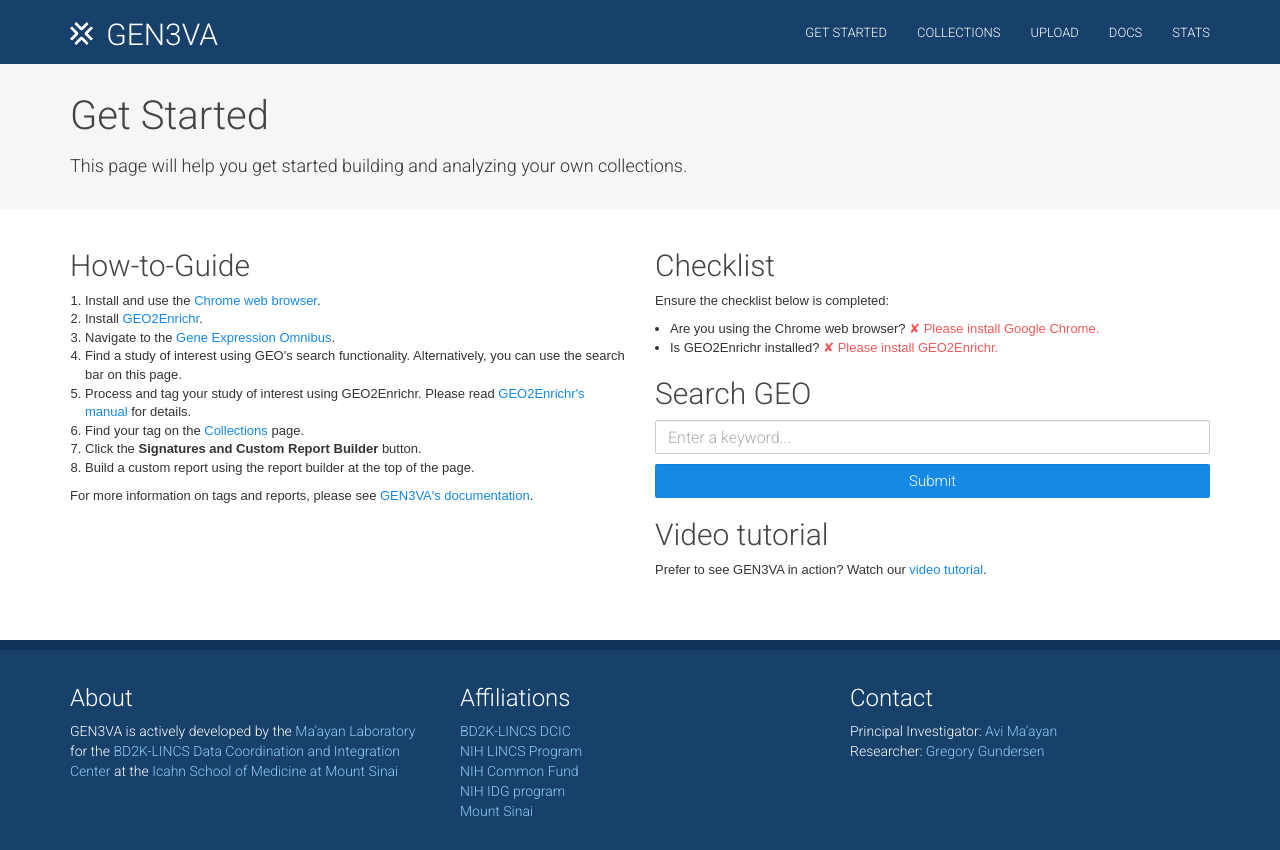
After one commit to MaayanLab/gen3va, a Python web app: template gen3va/templates/pages/get-started.html in a window 1280 px wide. The commit adds this page. Run offline with Jinja, Linux system fonts and the light colour scheme; the template is opened without the code that fills it, so the values that code supplies are empty; style sheets or scripts are compiled from the project's sources; some libraries are stand-ins or nearby versions.

Commit message:
Get Started page. More clear links to Custom Report Builder.

```diff
--- a/gen3va/endpoints/pages/menu_pages.py
+++ b/gen3va/endpoints/pages/menu_pages.py
@@ -45,6 +45,12 @@
                            menu_item='collections')
 
 
+@menu_pages.route('/get-started', methods=['GET'])
+def get_started():
+    return render_template('pages/get-started.html',
+                           menu_item='get-started')
+
+
 @menu_pages.route('/upload/<string:type_>', methods=['GET'])
 def upload(type_):
     if type_ == 'combined':
--- /dev/null
+++ b/gen3va/static/js/get-started.js
@@ -0,0 +1,68 @@
+$(function() {
+
+    (function watchGEOForm() {
+        $('form').submit(function(evt) {
+            evt.preventDefault();
+            var keyword = $('#search-box').val();
+            window.location.href = 'http://www.ncbi.nlm.nih.gov/gds/?term=' + keyword;
+        });
+    })();
+
+    function isChromeBrowser() {
+        var isChromium = window.chrome,
+            winNav = window.navigator,
+            vendorName = winNav.vendor,
+            isOpera = winNav.userAgent.indexOf("OPR") > -1,
+            isIEedge = winNav.userAgent.indexOf("Edge") > -1,
+            isIOSChrome = winNav.userAgent.match("CriOS"),
+            isChrome;
+
+        if (isIOSChrome) {
+            isChrome = true;
+        } else if (
+            isChromium !== null && isChromium !== undefined &&
+            vendorName === "Google Inc." &&
+            !isOpera &&
+            !isIEedge) {
+
+            isChrome = true;
+        } else {
+            isChrome = false;
+        }
+
+        return isChrome;
+    }
+
+    function isExtensionInstalled(cb) {
+        setTimeout(function() {
+            var extensionInstalled = false;
+            if ($('#geo2enrichr-extension-installed-div').length) {
+                extensionInstalled = true;
+            }
+            cb(extensionInstalled);
+        }, 500);
+    }
+
+    function setChecklistItemStatus(itemChecked, cssSelector, message) {
+        var $el = $(cssSelector);
+        if (itemChecked) {
+            $el.html('<span class="pass">&#10003;</span>');
+        } else {
+            $el.html('<span class="fail">&#x2718; ' + message + '</span>');
+        }
+    }
+
+    setChecklistItemStatus(
+        isChromeBrowser(),
+        '#is-chrome-browser span',
+        'Please install <a href="https://www.google.com/chrome/" target="_blank">Google Chrome</a>.'
+    );
+
+    isExtensionInstalled(function(extensionInstalled) {
+        setChecklistItemStatus(
+            extensionInstalled,
+            '#geo2enrichr-is-installed span',
+            'Please install <a href="https://chrome.google.com/webstore/detail/geo2enrichr/pcbdeobileclecleblcnadplfcicfjlp" target="_blank">GEO2Enrichr</a>.'
+        );
+    });
+});
--- a/gen3va/static/style/pages.css
+++ b/gen3va/static/style/pages.css
@@ -385,3 +385,33 @@
   font-size: 20px;
   font-weight: 100;
 }
+#get-started-page ul,
+#get-started-page ol {
+  padding-left: 15px;
+}
+#get-started-page .pass {
+  color: #7FB800;
+}
+#get-started-page .fail {
+  color: #F15A5A;
+}
+#get-started-page .fail a,
+#get-started-page .fail a:link,
+#get-started-page .fail a:visited {
+  color: #F15A5A;
+}
+#get-started-page .fail a:hover,
+#get-started-page .fail a:link:hover,
+#get-started-page .fail a:visited:hover,
+#get-started-page .fail a:focus,
+#get-started-page .fail a:link:focus,
+#get-started-page .fail a:visited:focus,
+#get-started-page .fail a:active,
+#get-started-page .fail a:link:active,
+#get-started-page .fail a:visited:active {
+  color: #F15A5A;
+  text-decoration: underline;
+}
+#get-started-page #search-box {
+  margin-bottom: 10px;
+}
--- a/gen3va/static/style/pages.less
+++ b/gen3va/static/style/pages.less
@@ -480,3 +480,30 @@
     font-weight: 100;
   }
 }
+
+#get-started-page {
+  ul,
+  ol {
+    padding-left: 15px;
+  }
+  .pass {
+    color: @color-green;
+  }
+  .fail {
+    color: @color-red;
+    a,
+    a:link,
+    a:visited {
+      color: @color-red;
+      &:hover,
+      &:focus,
+      &:active {
+        color: @color-red;
+        text-decoration: underline;
+      }
+    }
+  }
+  #search-box {
+    margin-bottom: 10px;
+  }
+}
--- a/gen3va/templates/pages/documentation.html
+++ b/gen3va/templates/pages/documentation.html
@@ -14,7 +14,7 @@
             <div id='documentation-nav' class='container'>
                 <h1>Documentation</h1>
                 <ol>
-                    <li><a href='documentation#getting-started'>Getting Started</a></li>
+                    <li><a href='documentation#overview'>Overview</a></li>
                     <li><a href='documentation#understanding-reports'>Understanding Reports</a></li>
                     <li><a href='documentation#methods'>Methods</a></li>
                     <li><a href='documentation#api'>API</a></li>
@@ -24,7 +24,7 @@
 
         <div id='sections' class='container'>
             <div>
-                <h2 id='getting-started'>Getting Started</h2>
+                <h2 id='overview'>Overview</h2>
                 <div class='section'>
                     <p>To get started with GEN3VA, you first need to create a collection of tagged gene expression signatures
                         from GEO using <a href='http://amp.pharm.mssm.edu/g2e/' target='_blank'>GEO2Enrichr</a>. GEO2Enrichr is
--- /dev/null
+++ b/gen3va/templates/pages/get-started.html
@@ -0,0 +1,70 @@
+{% extends 'wrapper.html' %}
+
+{% block title %}Get Started{% endblock %}
+
+{% block body %}
+
+    <script src="static/js/get-started.js"></script>
+
+    <div class='page' id='get-started-page'>
+
+        <div class='ribbon'>
+            <div class='container'>
+                <h1>Get Started</h1>
+                <div id="instructions">
+                    <p>
+                        This page will help you get started building and analyzing your own collections.
+                    </p>
+                </div>
+            </div>
+        </div>
+        <div class='container'>
+            <div class='row'>
+                <div class='col-md-6'>
+                    <h2>How-to-Guide</h2>
+                    <div>
+                        <ol>
+                            <li>Install and use the <a href="https://www.google.com/chrome/" target="_blank">Chrome web browser</a>.</li>
+                            <li>Install <a href='https://chrome.google.com/webstore/detail/geo2enrichr/pcbdeobileclecleblcnadplfcicfjlp' target='_blank'>GEO2Enrichr</a>.</li>
+                            <li>Navigate to the <a href='http://www.ncbi.nlm.nih.gov/geo/' target='_blank'>Gene Expression Omnibus</a>.</li>
+                            <li>Find a study of interest using GEO's search functionality. Alternatively, you can use the search bar on this page.</li>
+                            <li>Process and tag your study of interest using GEO2Enrichr. Please read <a href='http://amp.pharm.mssm.edu/g2e/manual' target='_blank'>GEO2Enrichr's manual</a> for details.</li>
+                            <li>Find your tag on the <a href='collections'>Collections</a> page.</li>
+                            <li>Click the <strong>Signatures and Custom Report Builder</strong> button.</li>
+                            <li>Build a custom report using the report builder at the top of the page.</li>
+                        </ol>
+                        <p>
+                            For more information on tags and reports, please see <a href='documentation' target='_blank'>GEN3VA's documentation</a>.
+                        </p>
+                    </div>
+                </div>
+                <div class='col-md-6'>
+                    <div class='section'>
+                        <h2>Checklist</h2>
+                        <p>
+                            Ensure the checklist below is completed:
+                        </p>
+                        <ul>
+                            <li id='is-chrome-browser'>Are you using the Chrome web browser? <span></span></li>
+                            <li id='geo2enrichr-is-installed'>Is GEO2Enrichr installed? <span></span></li>
+                        </ul>
+                    </div>
+                    <div class='section'>
+                        <h2>Search GEO</h2>
+                        <form>
+                            <div class='form-group'>
+                                <input id='search-box' class='form-control' placeholder='Enter a keyword...'/>
+                                <input class='form-control btn btn-primary' type='submit'/>
+                            </div>
+                        </form>
+                    </div>
+                    <div class='section'>
+                        <h2>Video tutorial</h2>
+                        <p>Prefer to see GEN3VA in action? Watch our <a href='' target='_blank'>video tutorial</a>.</p>
+                    </div>
+                </div>
+            </div>
+        </div>
+    </div>
+
+{% endblock %}
--- a/gen3va/templates/pages/report.html
+++ b/gen3va/templates/pages/report.html
@@ -74,7 +74,7 @@
                     {% set more_signatures_url = config.TAG_URL ~ '/' ~ report.id %}
                 {% endif %}
                 <a href='{{ more_signatures_url }}' class='btn btn-info' id='more-signatures-btn'>
-                    Gene Signatures ({{ report.gene_signatures|length }})
+                    Signatures ({{ report.gene_signatures|length }}) and Custom Report Builder
                 </a>
                 <div class='table-responsive'>
                     <table class='table data-table responsive'>
--- a/gen3va/templates/pages/reports-for-tag.html
+++ b/gen3va/templates/pages/reports-for-tag.html
@@ -18,7 +18,7 @@
         <div class='container'>
             <div>
                 <a href='{{ config.TAG_URL }}/{{ tag.name }}' class='btn btn-info'>
-                    All gene signatures ({{ tag.gene_signatures|length }})
+                    Signatures and Custom Report Builder
                 </a>
             </div>
 
--- a/gen3va/templates/pages/tag.html
+++ b/gen3va/templates/pages/tag.html
@@ -22,7 +22,7 @@
                     <div class='description'>
                         <div class='row'>
                             <div class='col-md-12'>
-                                <h4>Build a custom report</h4>
+                                <h4>Custom Report Builder</h4>
                                 <ol>
                                     <li>Using the checkboxes in the right-most column, select gene signatures.</li>
                                     <li>Select at least 3 signatures.</li>
--- a/gen3va/templates/partial/header.html
+++ b/gen3va/templates/partial/header.html
@@ -11,9 +11,15 @@
             </div>
             <ul class="nav navbar-nav navbar-right">
                 <li class="first">
+                    <a href="get-started"
+                       class="{{ 'highlight' if menu_item == 'get-started' else '' }}">
+                        Get Started
+                    </a>
+                </li>
+                <li>
                     <a href="collections"
                        class="{{ 'highlight' if menu_item == 'collections' else '' }}">
-                        All Collections
+                        Collections
                     </a>
                 </li>
                 <li>
```
